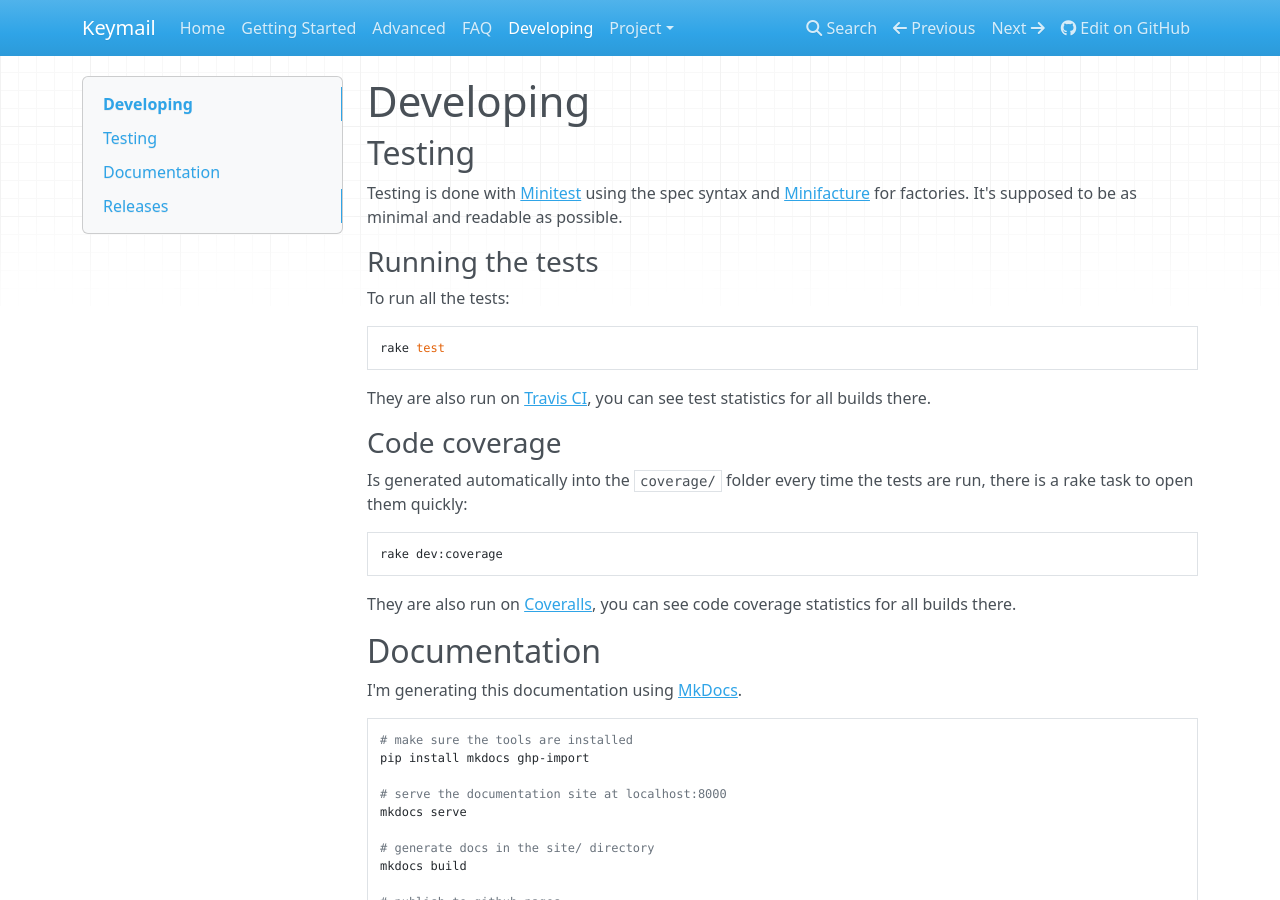
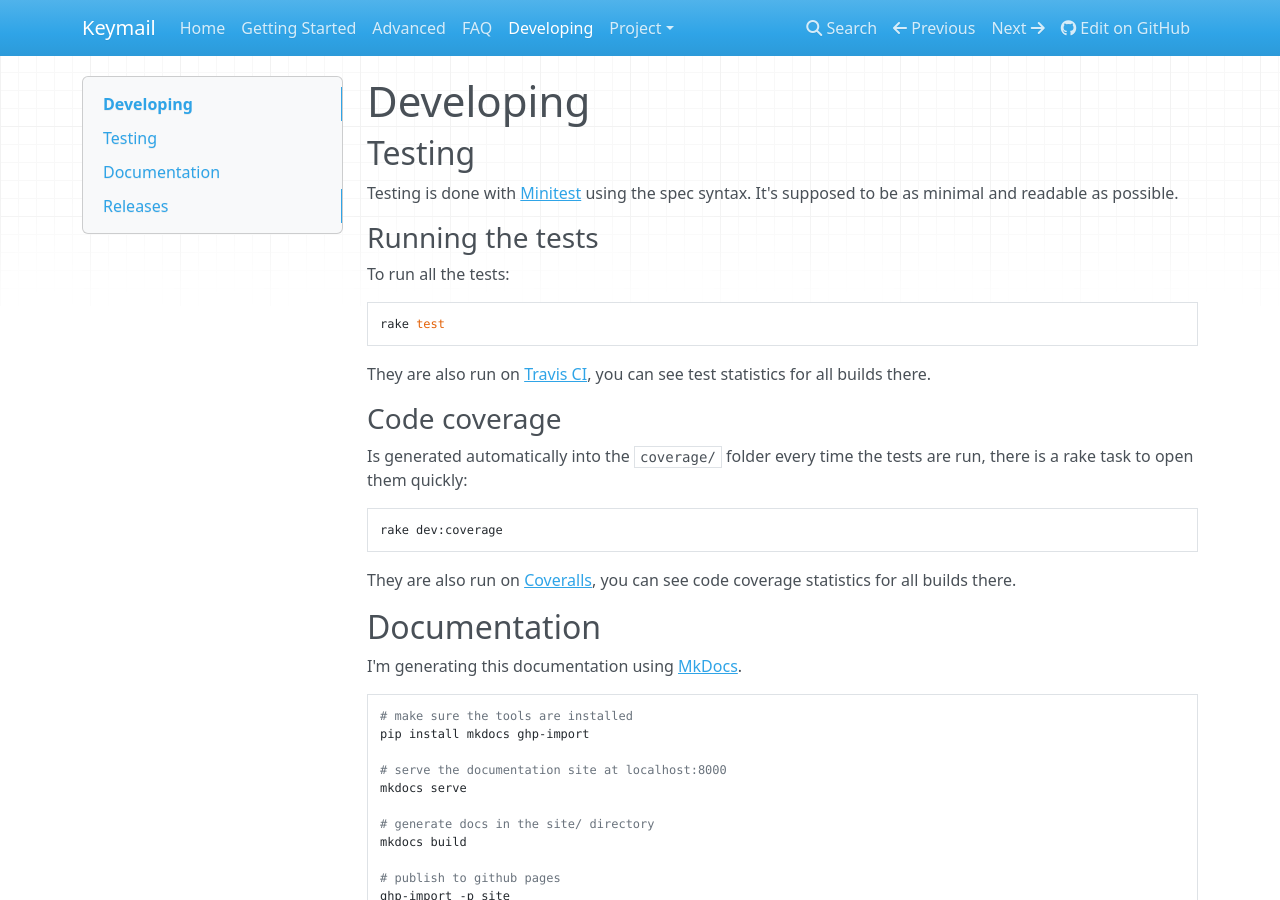
Before and after one commit to jsborjesson/keymail, an MkDocs documentation site: the page built from docs/developing.md, in a window 1280 px wide and 900 px high. Built offline with MkDocs 1.6.1, drawn with Linux system fonts in a browser that asks for light colours; nearby versions of some CDN libraries; old or Windows-style settings are respelled for this version of MkDocs.

Commit message:
Not mentioning minifacture, barely using it

```diff
--- a/docs/developing.md
+++ b/docs/developing.md
@@ -3,8 +3,7 @@
 ## Testing
 
 Testing is done with [Minitest](https://github.com/seattlerb/minitest/) using
-the spec syntax and [Minifacture](https://github.com/stephencelis/minifacture)
-for factories. It's supposed to be as minimal and readable as possible.
+the spec syntax. It's supposed to be as minimal and readable as possible.
 
 ### Running the tests
 
```
